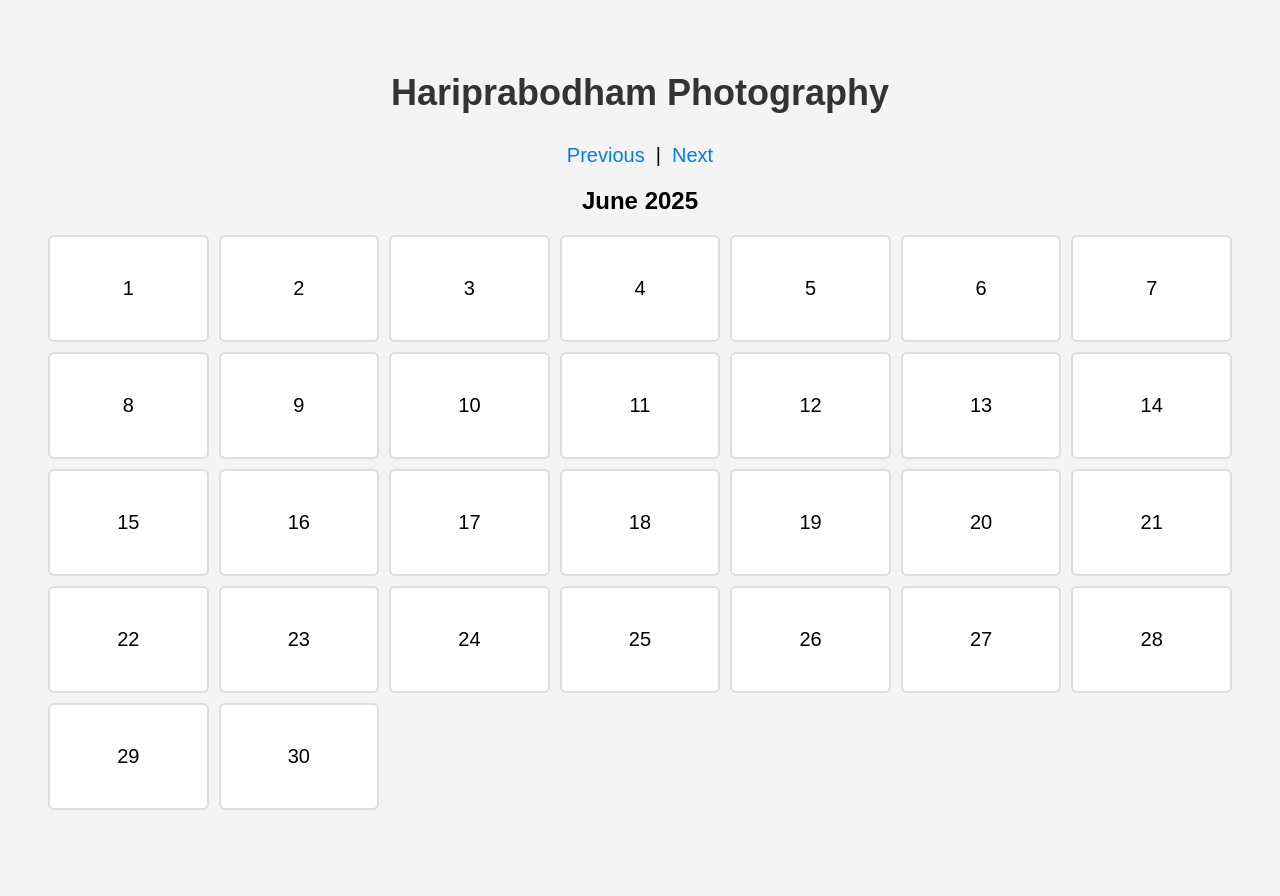
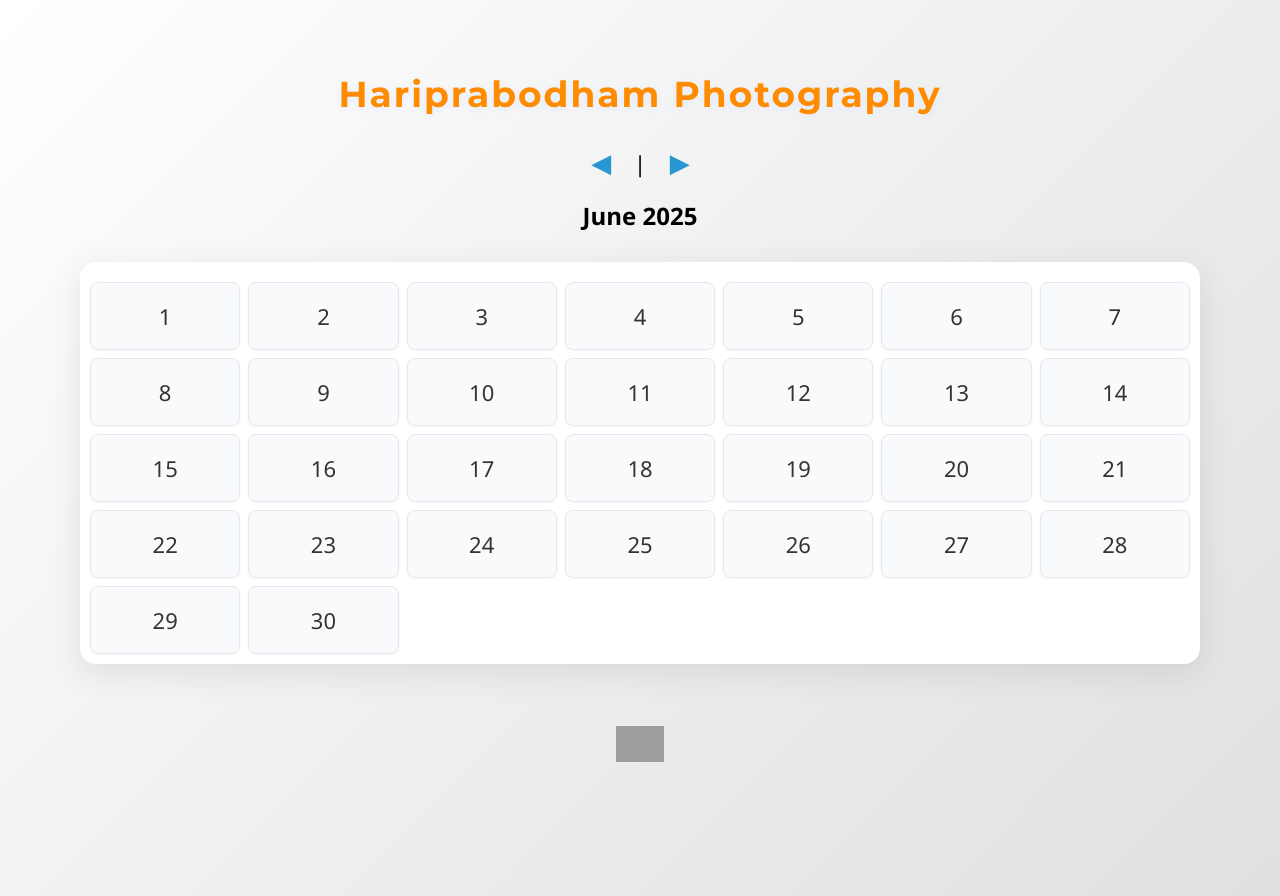
Before and after one commit to PraneshPatel3103/photography, a Django app: page / in a window 1280 px wide. Before the commit the page ends 810 px from the top, so only its background shows below. Run offline with Django 5.2, Linux system fonts and the light colour scheme; data that the repository does not hold is empty; grey boxes are pictures that could not be loaded.

Commit message:
Update calendar view and template logic

```diff
--- a/calendar_app/templates/calendar_app/calendar.html
+++ b/calendar_app/templates/calendar_app/calendar.html
@@ -4,77 +4,172 @@
 <head>
     <meta charset="UTF-8">
     <meta name="viewport" content="width=device-width, initial-scale=1" />
-    <link rel="icon" href="calendar_app/templates/logo.png" type="image/png">
-    <title>HariPrabodham Photography</title>
+    {% load static %}
+    <link rel="icon" href="{% static 'calendar_app/logo.png' %}" type="image/png">
+    <!-- Google Fonts: Montserrat -->
+    <link href="https://fonts.googleapis.com/css?family=Montserrat:700&display=swap" rel="stylesheet">
+    <title>HARIPRABODHAM PHOTOGRAPHY</title>
+    <style>
+        #animated-title {
+            font-weight: 700 !important;
+        }
+    </style>
+    <script>
+        document.addEventListener("DOMContentLoaded", function() {
+            const title = document.getElementById("animated-title");
+            if (title) {
+                title.style.fontWeight = "700";
+                title.style.color = "#FF8C00"; // dark orange hex code
+                title.style.opacity = 0;
+                title.animate([
+                    { opacity: 0 },
+                    { opacity: 1 }
+                ], {
+                    duration: 1200,
+                    fill: "forwards"
+                });
+                setTimeout(() => {
+                    title.style.opacity = 1;
+                }, 1200);
+            }
+        });
+    </script>
+    <style>
+        #animated-title {
+            font-family: 'Montserrat', sans-serif !important;
+            letter-spacing: 2px;
+            color: #333;
+            transition: color 0.8s, letter-spacing 0.8s;
+        }
+    </style>
     <style>
         body {
-            font-family: Arial, sans-serif;
+            font-family: 'Segoe UI', Arial, sans-serif;
             text-align: center;
             padding: 40px;
-            background-color: #f4f4f4;
+            background: linear-gradient(135deg, #ffffff 0%, #e0e0e0 100%);
+            min-height: 100vh;
         }
 
         h1 {
             font-size: 36px;
             margin-bottom: 30px;
             color: #333;
+            letter-spacing: 2px;
+            text-shadow: 0 2px 8px #e0eafc;
         }
 
         .calendar {
             display: grid;
             grid-template-columns: repeat(7, 1fr);
-            gap: 10px;
-            max-width: 100%;
-            margin: 0 auto;
+            gap: 8px;
+            max-width: 1100px;
+            max-height: fit-content;
+            margin: 30px auto 0 auto;
+            background: #fff;
+            border-radius: 16px;
+            box-shadow: 0 8px 32px rgba(44, 62, 80, 0.12);
+            padding: 20px 10px 10px 10px;
+            animation: fadeIn 1s;
         }
 
         .day, .date {
-            background-color: #fff;
-            padding: 40px;
-            font-size: 20px;
-            border: 2px solid #ddd;
-            border-radius: 6px;
+            padding: 18px 0;
+            font-size: 22px;
+            border-radius: 8px;
+            transition: background 0.3s, color 0.3s, transform 0.2s;
+            box-shadow: 0 1px 3px rgba(44, 62, 80, 0.04);
+            position: relative;
         }
 
         .day {
             font-weight: bold;
-            background-color: #ddd;
+            background: linear-gradient(90deg, #f3f3f3 60%, #e9e9e9 100%);
+            color: #2697d0;
+            letter-spacing: 1px;
+            text-transform: uppercase;
+            border-bottom: 2px solid #e0eafc;
+            animation: slideDown 0.7s;
+        }
+
+        .date {
+            background: #f9fafb;
+            color: #333;
+            cursor: pointer;
+            border: 1px solid #e3e8ee;
+            animation: popIn 0.5s;
         }
 
         .date:hover {
-            background-color: #2697d0;
-            cursor: pointer;
+            background: linear-gradient(135deg, #2697d0 60%, #6dd5ed 100%);
+            color: #fff;
+            transform: scale(1.07) translateY(-2px);
+            box-shadow: 0 4px 16px rgba(38,151,208,0.15);
+            z-index: 2;
+        }
+
+        .date:active {
+            background: #176ca7;
+            color: #fff;
+            transform: scale(0.98);
         }
 
         .nav {
             margin: 20px 0;
-            font-size: 20px;
+            font-size: 22px;
+            display: flex;
+            justify-content: center;
+            align-items: center;
+            gap: 18px;
+            animation: fadeIn 1.2s;
         }
 
         a {
             text-decoration: none;
-            color: #007bff;
+            color: #2697d0;
+            font-weight: bold;
+            transition: color 0.2s;
+            font-size: 24px;
         }
 
         a:hover {
-            text-decoration: underline;
+            color: #176ca7;
+            text-shadow: 0 2px 8px #e0eafc;
+        }
+
+        /* Animations */
+        @keyframes fadeIn {
+            from { opacity: 0; transform: translateY(20px);}
+            to { opacity: 1; transform: translateY(0);}
+        }
+        @keyframes slideDown {
+            from { opacity: 0; transform: translateY(-30px);}
+            to { opacity: 1; transform: translateY(0);}
+        }
+        @keyframes popIn {
+            from { opacity: 0; transform: scale(0.8);}
+            to { opacity: 1; transform: scale(1);}
         }
 
         /* Responsive styles for mobile devices */
         @media (max-width: 768px) {
             .calendar {
-        grid-template-columns: repeat(3, 1fr); /* 3 columns for mobile */
+                grid-template-columns: repeat(3, 1fr);
+                max-width: 98vw;
+                padding: 10px 2px 2px 2px;
             }
-    .date {
-        padding: 20px; /* Adjust padding for mobile */
-        font-size: 16px; /* Smaller font size for dates */
-        border-radius: 4px; /* Slightly rounded corners */
+            .date, .day {
+                padding: 12px 0;
+                font-size: 15px;
+                border-radius: 6px;
             }
-    .day {
-        font-weight: bold;
-        background-color: #ddd; /* Background for day headers */
-        text-align: center; /* Center text */
-    }}
+            h1 {
+                font-size: 26px;
+            }
+            .nav {
+                font-size: 16px;
+            }
+        }
     </style>
     <script>
         function handleClick(link) {
@@ -85,32 +180,40 @@
             }
         }
     </script>
+
 </head>
 <body>
-    <h1>Hariprabodham Photography</h1>
+
+    <h1 id="animated-title" style="font-family: 'Montserrat', sans-serif; transition: color 0.8s;">Hariprabodham Photography</h1>
     <div class="nav">
         {% with prev_month=month|add:"-1" next_month=month|add:"1" %}
             {% if month == 1 %}
                 {% with prev_month=12 prev_year=year|add:"-1" %}
-                    <a href="{% url 'calendar_by_date' year=prev_year month=prev_month %}">Previous</a>
+                    <a href="{% url 'calendar_by_date' year=prev_year month=prev_month %}" title="Previous Month">&#x25C0;</a>
                 {% endwith %}
             {% else %}
-                <a href="{% url 'calendar_by_date' year=year month=prev_month %}">Previous</a>
+                <a href="{% url 'calendar_by_date' year=year month=prev_month %}" title="Previous Month">&#x25C0;</a>
             {% endif %}
 
             &nbsp;|&nbsp;
 
             {% if month == 12 %}
                 {% with next_month=1 next_year=year|add:"1" %}
-                    <a href="{% url 'calendar_by_date' year=next_year month=next_month %}">Next</a>
+                    <a href="{% url 'calendar_by_date' year=next_year month=next_month %}" title="Next Month">&#x25B6;</a>
                 {% endwith %}
             {% else %}
-                <a href="{% url 'calendar_by_date' year=year month=next_month %}">Next</a>
+                <a href="{% url 'calendar_by_date' year=year month=next_month %}" title="Next Month">&#x25B6;</a>
             {% endif %}
         {% endwith %}
     </div>
 
-    <h2>{{ month_name }} {{ year }}</h2>
+    <h2 class="fade-in">{{ month_name }} {{ year }}</h2>
+    <style>
+        .fade-in {
+            opacity: 0;
+            animation: fadeIn 1s forwards;
+        }
+    </style>
 
 <div class="calendar">
 {% for day in month_days %}
@@ -121,5 +224,12 @@
     {% endif %}
 {% endfor %}
 </div>
+
+
+<footer style="margin-top: 40px; padding: 20px 0; background: none; text-align: center;">
+    <a href="https://www.youtube.com/@iHariPrabodham" target="_blank" title="Visit our YouTube channel" style="display: inline-block;">
+        <img src="https://upload.wikimedia.org/wikipedia/commons/b/b8/YouTube_Logo_2017.svg" alt="YouTube" style="height: 36px; vertical-align: middle;">
+    </a>
+</footer>
 </body>
 </html>
```
Also changed, not shown: db.sqlite3. Lines whose indentation alone changed are shown as unchanged.
